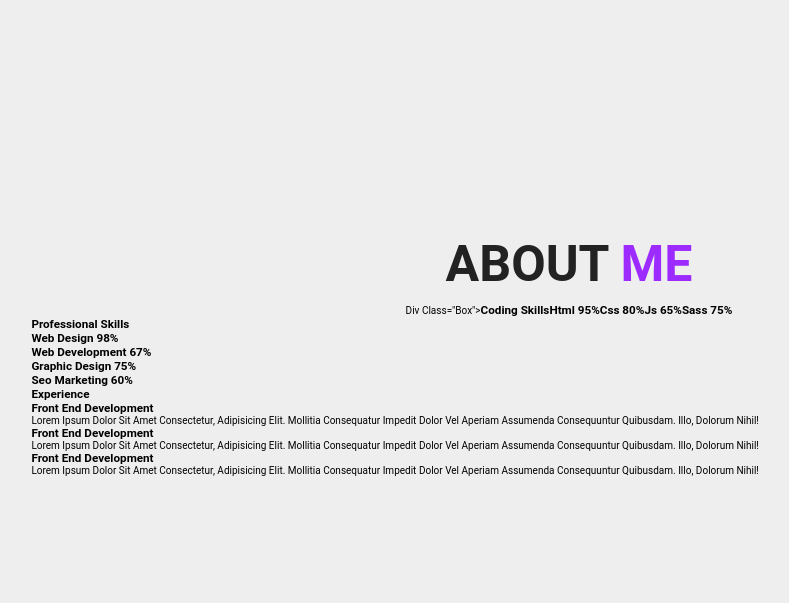
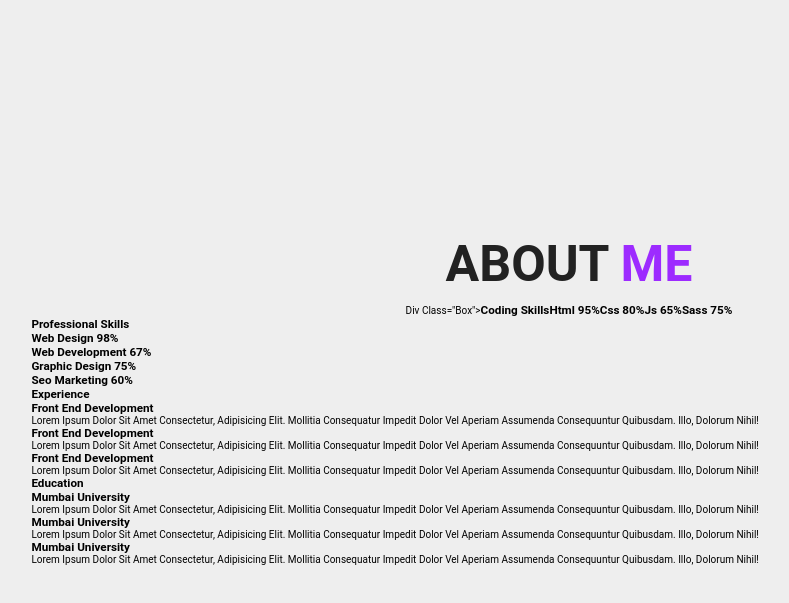
Before and after one commit to shan18u/Personal_portfolio, a plain HTML site: page index.html in a window 1280 px wide. Shown: the part 586-1189 px from the top of the page, without its empty margins (71-860 px from the left). Drawn offline with Linux system fonts and the light colour scheme.

Commit message:
add exp_box

```diff
--- a/index.html
+++ b/index.html
@@ -119,3 +119,18 @@
             <p>Lorem ipsum dolor sit amet consectetur, adipisicing elit. Mollitia consequatur impedit dolor vel aperiam assumenda consequuntur quibusdam. Illo, dolorum nihil!</p>
         </div>
     </div>
+    <div class="box">
+        <h3 class="title">education</h3>
+        <div class="exp-box">
+            <h3>mumbai university</h3>
+            <p>Lorem ipsum dolor sit amet consectetur, adipisicing elit. Mollitia consequatur impedit dolor vel aperiam assumenda consequuntur quibusdam. Illo, dolorum nihil!</p>
+        </div>
+        <div class="exp-box">
+            <h3>mumbai university</h3>
+            <p>Lorem ipsum dolor sit amet consectetur, adipisicing elit. Mollitia consequatur impedit dolor vel aperiam assumenda consequuntur quibusdam. Illo, dolorum nihil!</p>
+        </div>
+        <div class="exp-box">
+            <h3>mumbai university</h3>
+            <p>Lorem ipsum dolor sit amet consectetur, adipisicing elit. Mollitia consequatur impedit dolor vel aperiam assumenda consequuntur quibusdam. Illo, dolorum nihil!</p>
+        </div>
+    </div>
```
